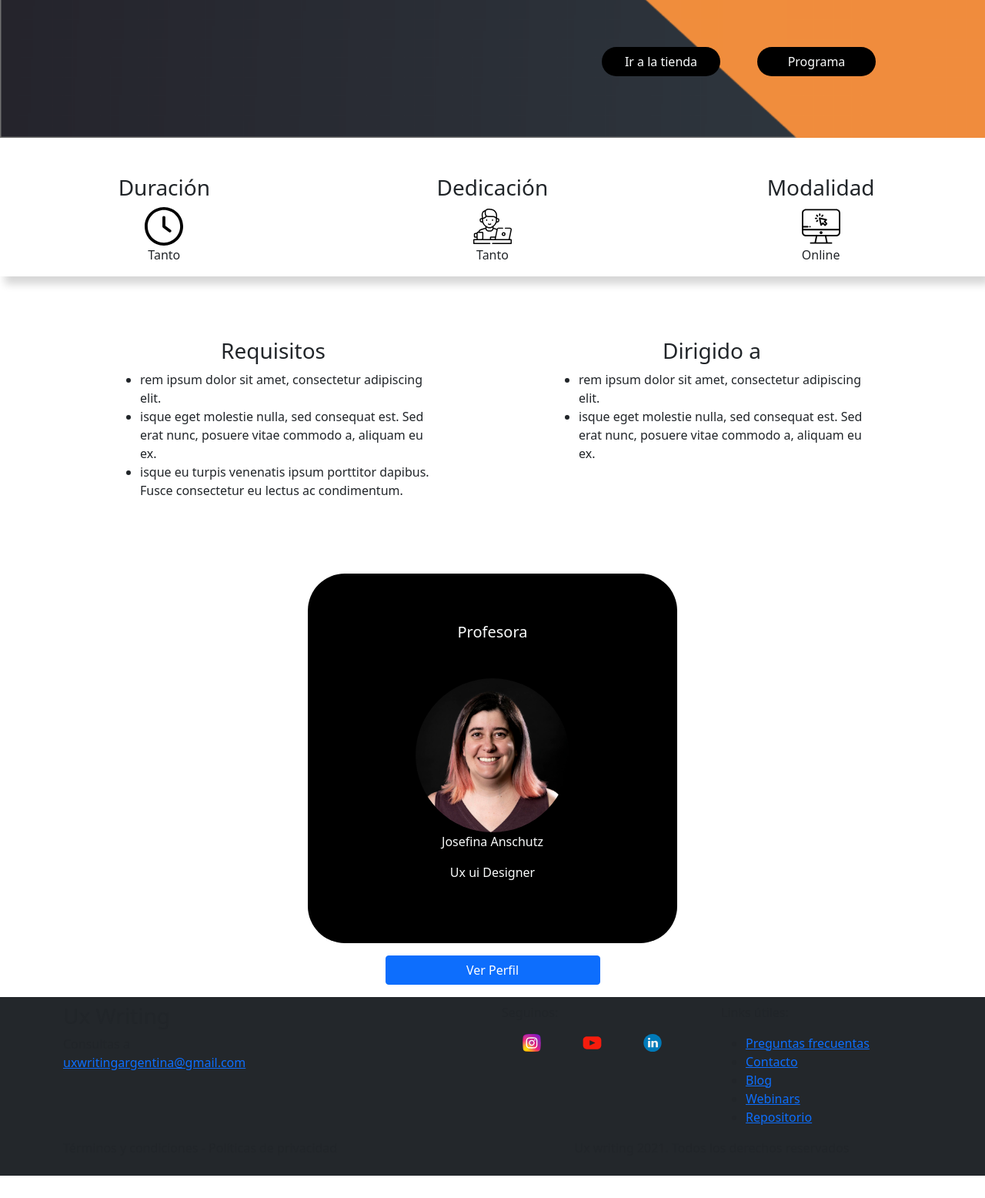
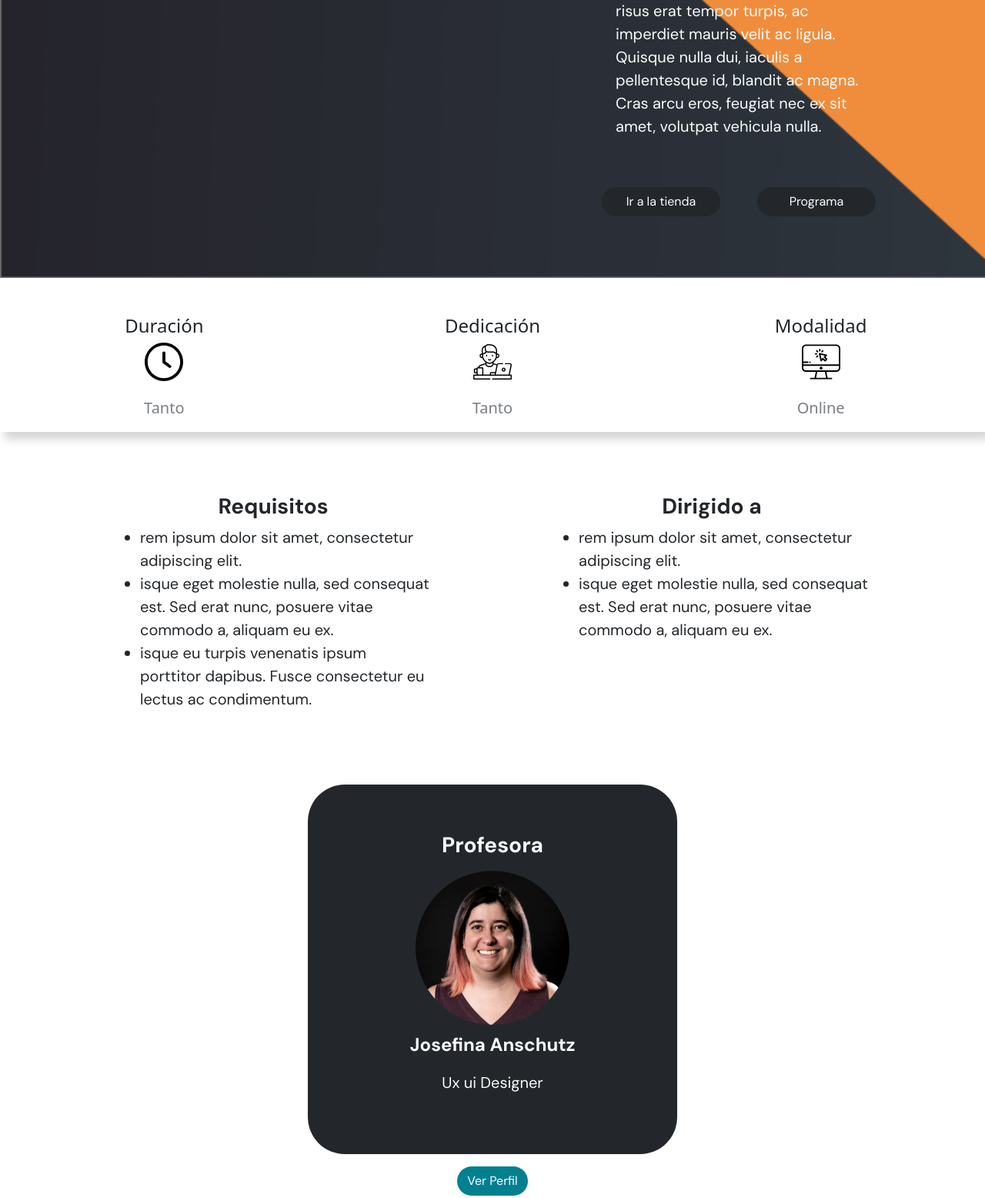
Before and after one commit to sofi-23/ux_writing, a plain HTML site: page cursos.html in a window 1280 px wide. Shown: the part 569-2125 px from the top of the page at 77% size. Before the commit the page ends 2096 px from the top, so only its background shows below. Drawn offline with nearby package versions, Linux system fonts and the light colour scheme.

Commit message:
Primeros estilos a contacto, cursos y footer

```diff
--- a/cursos.html
+++ b/cursos.html
@@ -104,8 +104,10 @@
     <main>
       <section class="container-fluid informacion">
         <div class="row flex-column align-content-end">
-          <h2 class="col-6 text-center sans">Curso de UX</h2>
-          <p class="col-6 sans">
+          <h2 class="col-6 text-center titulo informacionTitulo">
+            Curso de UX
+          </h2>
+          <p class="col-6 texto">
             Lorem ipsum dolor sit amet, consectetur adipiscing elit. Praesent
             fringilla nibh libero, in egestas mauris dignissim nec. Donec
             lacinia nec enim vitae porta. Mauris id efficitur tortor.
@@ -139,27 +141,27 @@
       <section class="container-fluid">
         <div class="row align-content-center datos sans">
           <div class="col-4 d-flex flex-column align-items-center elemento">
-            <h3 class="text-center">Duración</h3>
+            <h3 class="text-center elementoTitulo">Duración</h3>
             <img src="./img/reloj.svg" alt="" />
-            <p class="text-center">Tanto</p>
+            <p class="text-center elementoTexto">Tanto</p>
           </div>
           <div class="col-4 d-flex flex-column align-items-center elemento">
-            <h3 class="text-center">Dedicación</h3>
+            <h3 class="text-center elementoTitulo">Dedicación</h3>
             <img src="./img/persona-de-libre-dedicacion.svg" alt="" />
-            <p class="text-center">Tanto</p>
+            <p class="text-center elementoTexto">Tanto</p>
           </div>
           <div class="col-4 d-flex flex-column align-items-center elemento">
-            <h3 class="text-center">Modalidad</h3>
+            <h3 class="text-center elementoTitulo">Modalidad</h3>
             <img src="./img/ordenador-personal.svg" alt="" />
-            <p class="text-center">Online</p>
+            <p class="text-center elementoTexto">Online</p>
           </div>
         </div>
       </section>
       <section class="container">
         <div class="row sans requisitosYdirigido">
           <div class="col-6 requisitos">
-            <h3 class="text-center">Requisitos</h3>
-            <ul>
+            <h3 class="text-center titulo">Requisitos</h3>
+            <ul class="texto">
               <li>rem ipsum dolor sit amet, consectetur adipiscing elit.</li>
               <li>
                 isque eget molestie nulla, sed consequat est. Sed erat nunc,
@@ -172,8 +174,8 @@
             </ul>
           </div>
           <div class="col-6 dirigido">
-            <h3 class="text-center">Dirigido a</h3>
-            <ul>
+            <h3 class="text-center titulo">Dirigido a</h3>
+            <ul class="texto">
               <li>rem ipsum dolor sit amet, consectetur adipiscing elit.</li>
               <li>
                 isque eget molestie nulla, sed consequat est. Sed erat nunc,
@@ -182,36 +184,36 @@
             </ul>
           </div>
         </div>
-        <div class="row mb-3 sans docente">
+        <div class="row mb-3 docente">
           <div class="col-12 d-flex justify-content-center">
             <div
               class="d-flex flex-column justify-content-center tarjetaDocente"
             >
-              <h5 class="text-center mb-5">Profesora</h5>
+              <h5 class="text-center mb-3 titulo blanco">Profesora</h5>
               <div class="align-self-center fotoProfe">
                 <img src="./img/jesi.jpg" alt="..." />
               </div>
-              <p class="text-center">Josefina Anschutz</p>
-              <p class="text-center">Ux ui Designer</p>
+              <p class="text-center subtitulo blanco mt-2">Josefina Anschutz</p>
+              <p class="text-center texto blanco">Ux ui Designer</p>
             </div>
           </div>
           <div class="col-12 d-flex justify-content-center mt-3">
-            <a href="#" class="w-25 btn btn-primary">Ver Perfil</a>
+            <a href="#" class="btn rounded-pill botonCeleste">Ver Perfil</a>
           </div>
         </div>
       </section>
     </main>
-    <footer class="footer p-2 textoBlanco">
-      <div class="container sans">
+    <footer class="footer p-2 blanco">
+      <div class="container">
         <div class="row info">
           <div class="col-6 d-flex flex-column footerDatos">
-            <h3>Ux Writing</h3>
-            <p class="m-0">Consultas a</p>
+            <h3 class="subtitulo blanco footerSub pb-4 pt-5">Ux Writing</h3>
+            <p class="m-0 footerConsultas">Consultas a</p>
             <a href="uxwritingargentina@gmail.com"
               >uxwritingargentina@gmail.com</a
             >
           </div>
-          <div class="col-3 d-flex flex-column redes">
+          <div class="col-3 d-flex flex-column pt-5 redes">
             <p>Seguinos:</p>
             <div class="d-flex iconos">
               <img src="./img/instagram.svg" alt="" /><img
@@ -220,7 +222,7 @@
               /><img src="./img/linkedin.svg" alt="" />
             </div>
           </div>
-          <div class="col-3 d-flex flex-column links">
+          <div class="col-3 d-flex flex-column pt-5 links">
             <p>Links útiles:</p>
             <ul>
               <li><a href="">Preguntas frecuentas</a></li>
@@ -232,10 +234,10 @@
           </div>
         </div>
         <div class="row copyright">
-          <div class="col-6 d-flex terminos">
+          <div class="col-6 d-flex">
             <p>Términos y condiciones - Políticas de privacidad</p>
           </div>
-          <div class="col-6 d-flex justify-content-center derechos">
+          <div class="col-6 d-flex justify-content-center">
             <p>Ux writing 2021. Todos los derechos reservados</p>
           </div>
         </div>
--- a/styles/abstracts/_variables.scss
+++ b/styles/abstracts/_variables.scss
@@ -1,13 +1,14 @@
 $sans: "DM Sans", sans-serif;
 $sans-bold: 700;
 $blanco: #fafcfc;
+$blancoOscuro: #f8f9fa;
 $negroTextos: #23272b;
 $negroOscuro: #000000;
 $naranjaLinks: #ffa443;
 $grisBotones: #2e363e;
 $celesteBotones: #028090;
 $fondoYoutube: #e0e0e0;
-$coloMail: #fcd0a1;
+$colorMail: #fcd0a1;
 $grisNav: #2e2c2d;
 $acordion: #ececec;
 $botonesLetra: 1rem;
@@ -16,3 +17,4 @@ $subtitulo: 1.5rem;
 $texto: 1.25rem;
 $textoTarjeta: 1.125rem;
 $textoCopyright: 0.875rem;
+$textoGris: #7a7e83;
--- a/styles/main.scss
+++ b/styles/main.scss
@@ -6,4 +6,3 @@
 @import "pages/cursos";
 @import "pages/novedades";
 @import "partials/footer";
-@import "pages/index";
--- a/styles/pages/_contacto.scss
+++ b/styles/pages/_contacto.scss
@@ -1,14 +1,36 @@
-.hero {
+.heroContacto {
   background: transparent url(../img/fondoContacto.jpg) 0% 0% no-repeat
     padding-box;
   background-size: cover;
   color: $blanco;
-}
-.hero img {
-  width: 10%;
-  height: auto;
+  opacity: 0.9;
+  .contactoTitulo {
+    @include padding-X(2em, 0);
+    font-family: $sans !important;
+    font-size: 2rem;
+    font-weight: $sans-bold;
+  }
+  .titulo {
+    color: $blanco;
+  }
+  .contactoMail {
+    font-family: $sans !important;
+    font-size: $texto;
+  }
+  img {
+    width: 10%;
+    height: auto;
+  }
+  .contactoImagen {
+    width: 5rem;
+  }
 }
 .contactoRedes {
+  p {
+    font-family: $sans;
+    font-weight: $sans-bold;
+    font-size: $texto;
+  }
   .instagram {
     flex-basis: 32% !important;
   }
@@ -19,3 +41,7 @@
     @extend .instagram;
   }
 }
+.fondoAcordion {
+  background-color: $acordion;
+  color: $naranjaLinks;
+}
--- a/styles/pages/_cursos.scss
+++ b/styles/pages/_cursos.scss
@@ -6,18 +6,22 @@
   background-position-y: center;
   width: 100%;
   height: auto;
-}
-.informacion {
+  font-family: $sans;
+  color: $blanco;
+  .informacionTitulo {
     color: $blanco;
   }
-.informacion p {
+  p {
     @include padding-Y(10rem, 10rem);
+    color: $blanco;
   }
+}
+
 .informacionBotones {
   @include padding-X(3rem, 0);
 }
 .boton {
-  background-color: $negroOscuro;
+  background-color: $negroTextos;
   color: $blanco;
 }
 .datos {
@@ -26,11 +30,20 @@
 }
 .elemento {
   height: 10%;
+  .elementoTitulo {
+    font-size: $subtitulo;
   }
-.elemento img {
+  img {
     width: 50px;
     height: auto;
   }
+  .elementoTexto {
+    @include padding-X(1em, 0);
+    font-size: $texto;
+    color: $textoGris;
+  }
+}
+
 .requisitosYdirigido {
   @include padding-X(5rem, 5rem);
 }
@@ -40,22 +53,25 @@
 .dirigido {
   @extend .requisitos;
 }
+.docente {
+  font-family: $sans;
   .tarjetaDocente {
-  background: $negroOscuro padding-box;
+    background: $negroTextos padding-box;
     height: 30rem;
     width: 30rem;
     color: $blanco;
     border-radius: 10%;
-}
     .fotoProfe {
       height: 200px;
       width: 200px;
       overflow: hidden;
       border-radius: 50%;
-}
-.fotoProfe img {
+      img {
         width: 105%;
         height: auto;
         position: relative;
         margin-top: -20px;
       }
+    }
+  }
+}
--- a/styles/pages/_index.scss
+++ /dev/null
@@ -1,6 +0,0 @@
-.textoCarrusel {
-    height: 100%;
-    h3 {
-        margin-top: 50vh
-    }
-}
--- a/styles/partials/_clasesGenerales.scss
+++ b/styles/partials/_clasesGenerales.scss
@@ -1,13 +1,30 @@
 html {
-  font-size: 16px;
+  font-size: 16px !important;
   font-family: $sans;
 }
 .titulo {
+  font-family: $sans !important;
   font-weight: $sans-bold;
   font-size: $titulo;
   color: $negroTextos;
 }
+.subtitulo {
+  font-family: $sans !important;
+  font-weight: $sans-bold;
+  font-size: $subtitulo;
+  color: $negroTextos;
+}
 .texto {
+  font-family: $sans !important;
   font-size: $texto;
   color: $negroTextos;
 }
+.blanco {
+  color: $blanco;
+}
+.botonCeleste {
+  background-color: $celesteBotones;
+  color: $blanco;
+  font-family: $sans;
+  font-size: $botonesLetra;
+}
--- a/styles/partials/_footer.scss
+++ b/styles/partials/_footer.scss
@@ -1,7 +1,35 @@
 .footer {
+  font-family: $sans;
   background-color: $negroTextos;
+  color: $blanco;
+  .footerDatos {
+    .footerSub {
+      font-weight: normal;
+    }
+    .footerConsultas {
+      opacity: 0.7;
+    }
+  }
+  a {
+    text-decoration: none;
+    color: $colorMail;
+  }
+  .redes {
+    img {
+      width: 30%;
+      height: 30%;
+    }
+  }
+  .links {
+    ul {
+      list-style: none;
+      padding: 0;
+      a {
+        color: $naranjaLinks;
+      }
+    }
+  }
+  .copyright {
+    opacity: 0.7;
+  }
 }
-.redes img {
-  width: 30%;
-  height: 30%;
-}
```
Also changed, not shown: contacto.html (+17 -17 lines), index.html (+17 -26 lines), novedades.html (+13 -13 lines), sobreNosotras.html (+8 -8 lines), styles/main.css, styles/pages/_sobreNosotras.scss (added), styles/partials/_header.scss (added), 1 other file. Lines whose indentation alone changed are shown as unchanged.
